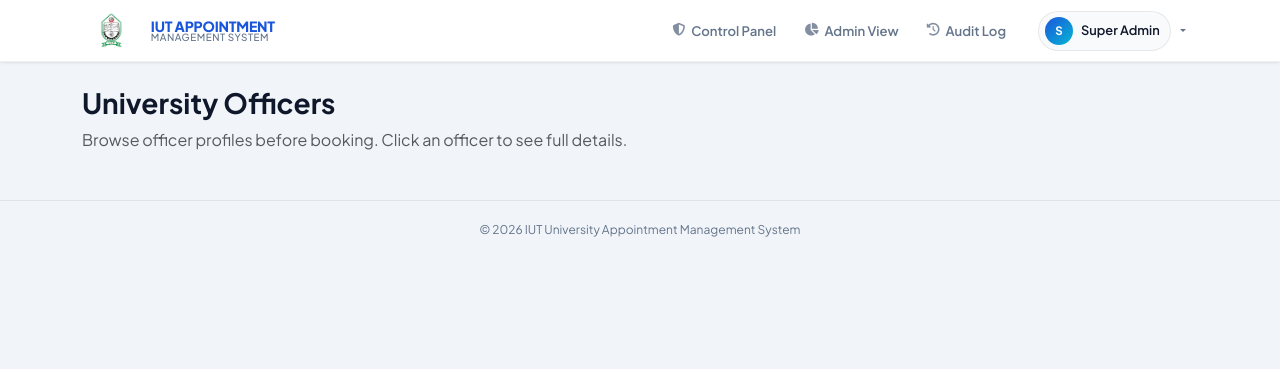
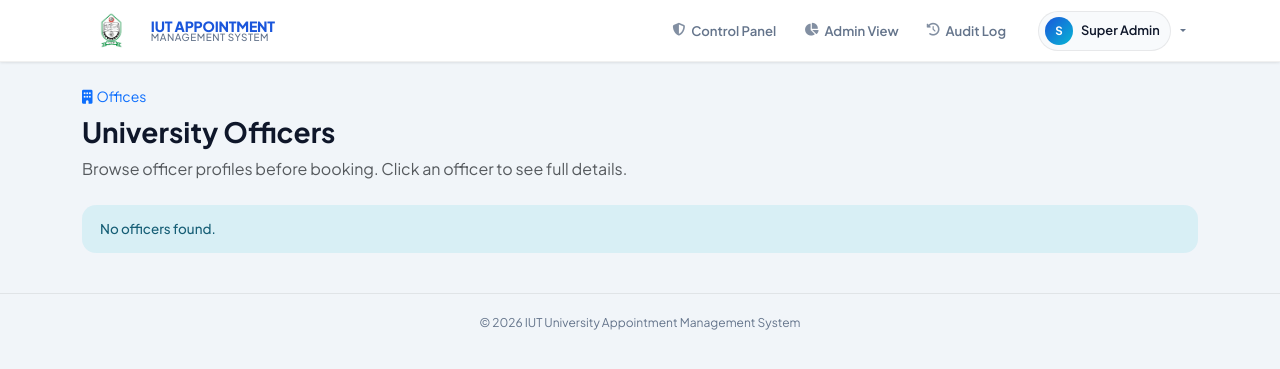
Before and after one commit to Abdiqanigalde/IUT_APP, a Flask app: page /officers in a window 1280 px wide. Shown: the top 369 px of the page. Run offline with Flask 3, Linux system fonts and the light colour scheme; a user stored in the database is signed in; data that the repository does not hold is empty; some libraries are stand-ins or nearby versions.

Commit message:
Update officers.html

```diff
--- a/templates/student/officers.html
+++ b/templates/student/officers.html
@@ -1,7 +1,22 @@
 {% extends "layout.html" %}
 {% block content %}
-<h3 class="fw-bold mb-2">University Officers</h3>
-<p class="text-muted mb-4">Browse officer profiles before booking. Click an officer to see full details.</p>
+<nav class="mb-2 small">
+  <a href="{{ url_for('student.office_list') }}" class="text-decoration-none"><i class="fas fa-building me-1"></i>Offices</a>
+  {% if office %}
+  <span class="text-muted mx-1">/</span> <span class="text-muted">{{ office.name }}</span>
+  {% endif %}
+</nav>
+<h3 class="fw-bold mb-2">{{ office.name if office else 'University Officers' }}</h3>
+<p class="text-muted mb-4">
+  {% if office %}
+    Officers working under {{ office.name }}. Click an officer to see full details.
+  {% else %}
+    Browse officer profiles before booking. Click an officer to see full details.
+  {% endif %}
+</p>
+{% if not officers %}
+<div class="alert alert-info">No officers found{% if office %} for this office{% endif %}.</div>
+{% endif %}
 <div class="row g-4">
 {% for officer in officers %}
 {% set current_unavail = namespace(found=None) %}
```
